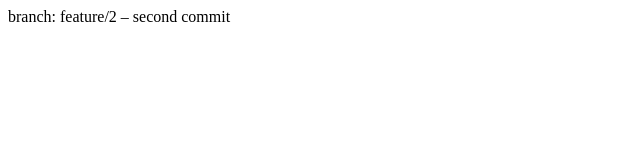
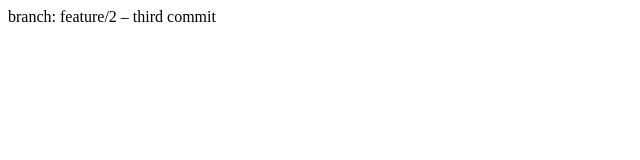
Before and after one commit to brightestsirius/lesson_18, a plain HTML site: page index.html in a window 1280 px wide. Shown: the full height of the page, 0-640 px from the left. Drawn offline with Linux system fonts and the light colour scheme.

Commit message:
branch: feature/2 – third commit

```diff
--- a/index.html
+++ b/index.html
@@ -5,6 +5,6 @@
     <title>Title</title>
 </head>
 <body>
-    branch: feature/2 – second commit
+    branch: feature/2 – third commit
 </body>
 </html>
```
